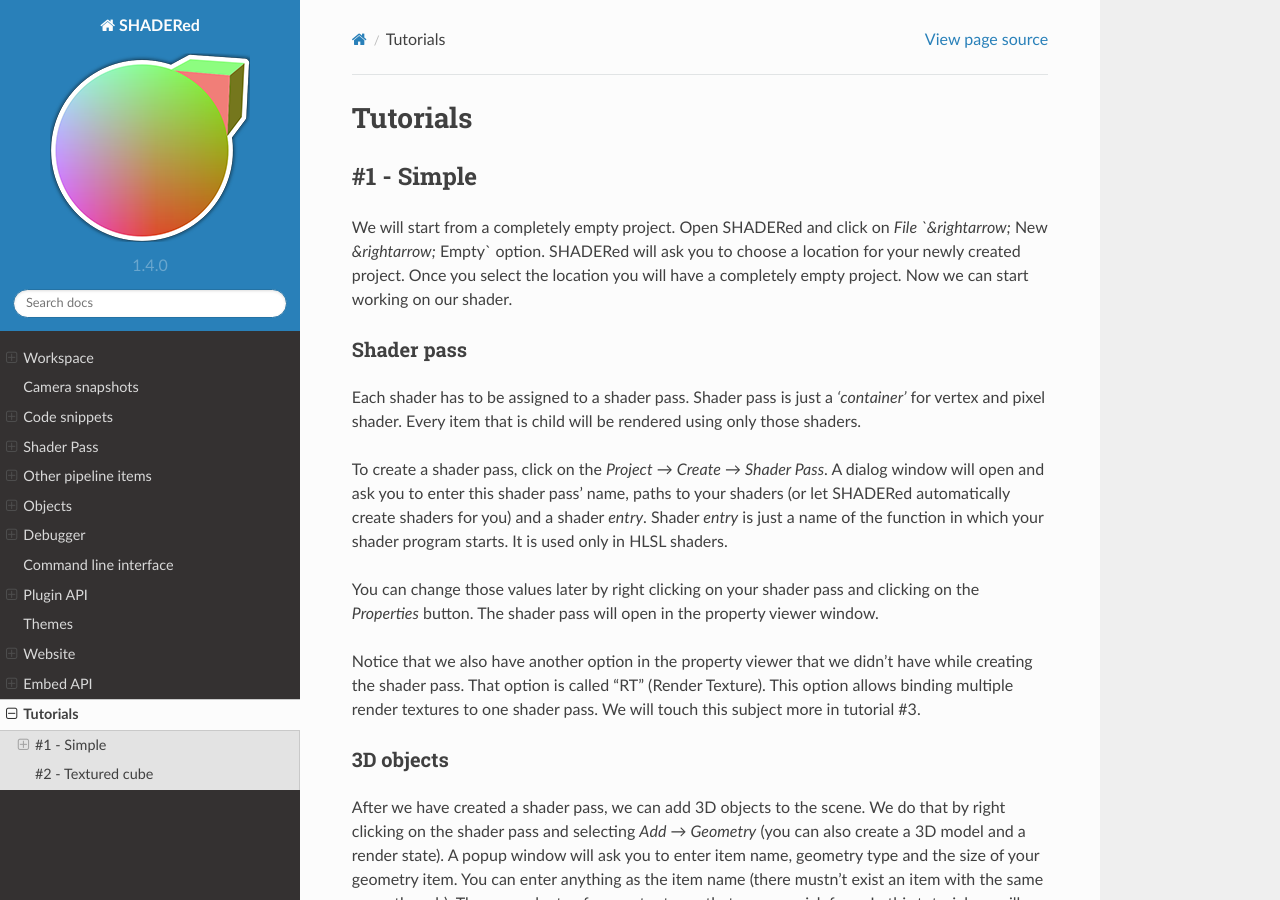
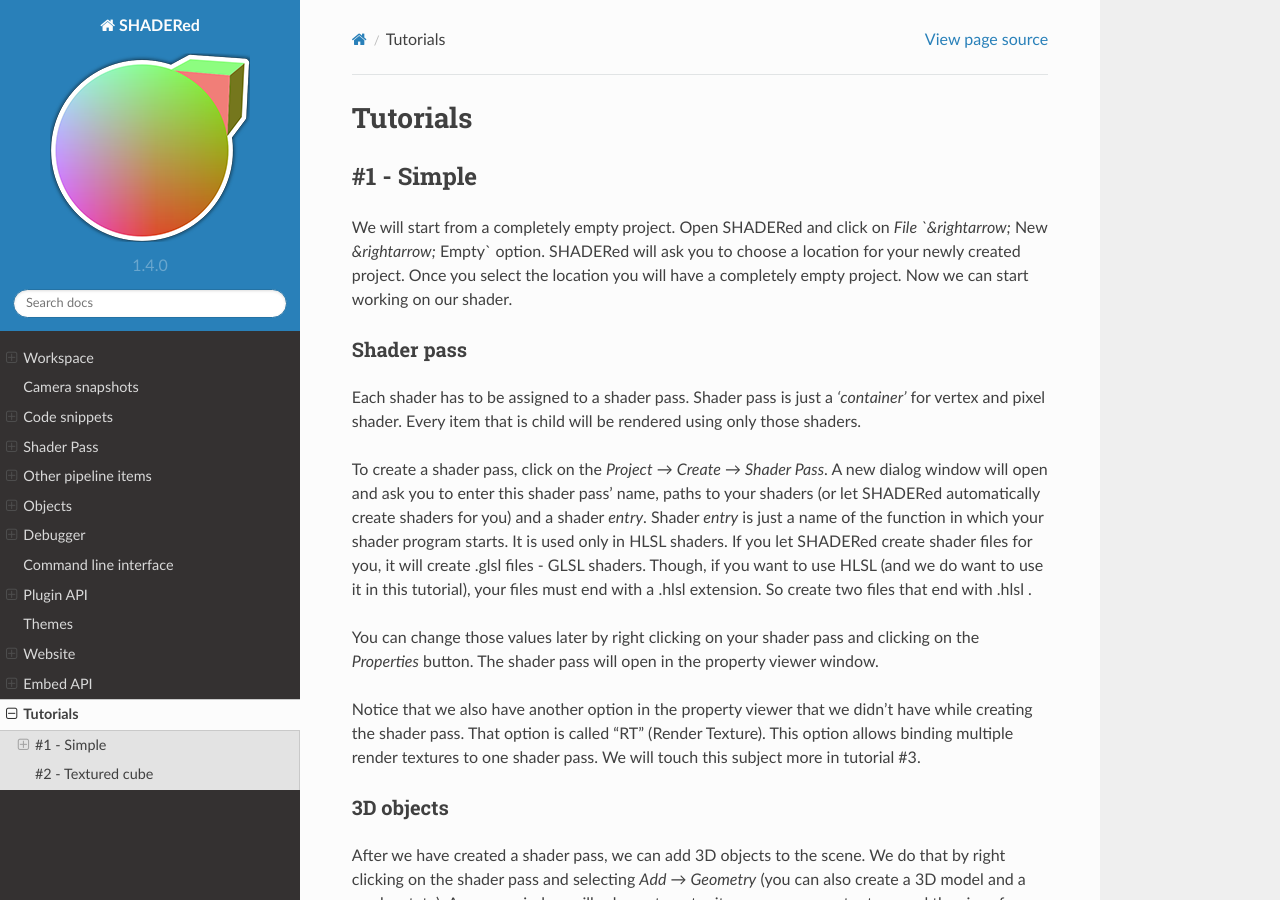
Before and after one commit to dfranx/shadered-docs, a Sphinx documentation site: the page built from source/tutorials.rst, in a window 1280 px wide and 900 px high. Built offline with Sphinx 7.4.7 and the Read the Docs theme 2.0.0, drawn with Linux system fonts in a browser that asks for light colours.

Commit message:
Small change to tutorial

```diff
--- a/source/tutorials.rst
+++ b/source/tutorials.rst
@@ -15,9 +15,12 @@
 
 
 To create a shader pass, click on the `Project` |rarr| `Create` |rarr| `Shader Pass`.
-A dialog window will open and ask you to enter this shader pass' name, paths to your shaders (or let SHADERed automatically create shaders for you) and a shader `entry`. Shader `entry` is just
+A new dialog window will open and ask you to enter this shader pass' name, paths to your
+shaders (or let SHADERed automatically create shaders for you) and a shader `entry`. Shader `entry` is just
 a name of the function in which your shader program starts. It is used only in HLSL shaders.
-
+If you let SHADERed create shader files for you, it will create .glsl files - GLSL shaders. Though, if you
+want to use HLSL (and we do want to use it in this tutorial), your files must end with a .hlsl extension.
+So create two files that end with .hlsl .
 
 You can change those values later by right clicking on your shader pass and clicking on
 the `Properties` button. The shader pass will open in the property viewer window.
```
Also changed, not shown: 5 other files.
